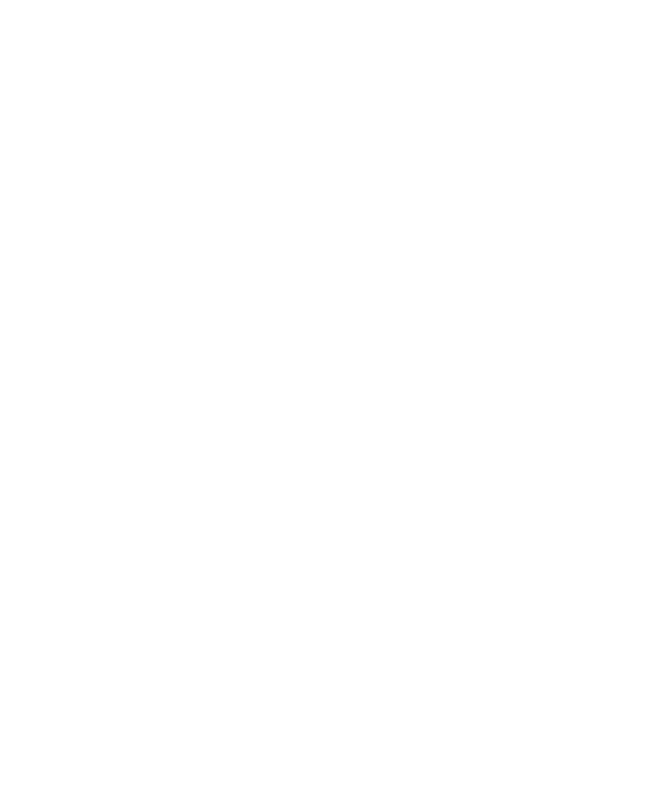
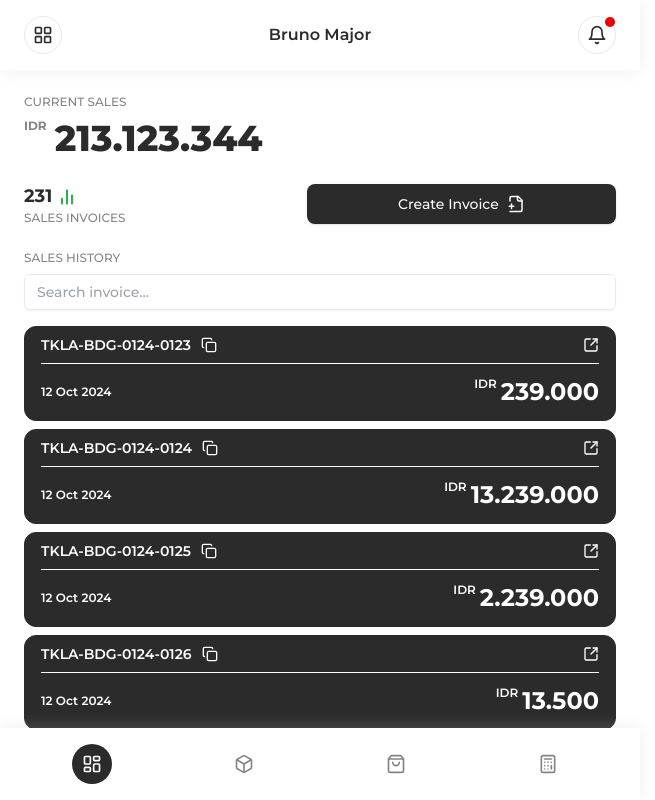
Before and after one commit to arrdix/techkila-hub, a React (Vite) app: page /sales in a window 1280 px wide. Before the commit this address had no page. Shown: the whole page, without its empty margins (0-655 px from the left). Built offline with nearby package versions, Linux system fonts and the light colour scheme.

Commit message:
feat(sales): create sales layout

```diff
--- a/src/App.tsx
+++ b/src/App.tsx
@@ -1,6 +1,7 @@
 import { Layout } from '@/layouts/Layout'
 import { Dashboard } from '@/pages/dashboard'
 import { Login } from '@/pages/login'
+import { Sales } from '@/pages/sales'
 import { Stock } from '@/pages/stock'
 import { Route, Routes } from 'react-router-dom'
 
@@ -11,6 +12,7 @@
                 <Route index element={<Dashboard />} />
                 <Route path="/login" element={<Login />} />
                 <Route path="/stock" element={<Stock />} />
+                <Route path="/sales" element={<Sales />} />
             </Route>
         </Routes>
     )
--- a/src/pages/dashboard.tsx
+++ b/src/pages/dashboard.tsx
@@ -1,4 +1,4 @@
-import { SalesCard } from '@/components/dashboard/sales-card'
+import { SalesCard } from '@/components/sales/sales-card'
 import { Button } from '@/components/ui/button'
 import { Recap } from '@/components/ui/recap'
 import { SalesChart } from '@/components/utils/sales-chart'
--- /dev/null
+++ b/src/pages/sales.tsx
@@ -0,0 +1,38 @@
+import { SalesCard } from '@/components/sales/sales-card'
+import { Button } from '@/components/ui/button'
+import { Recap } from '@/components/ui/recap'
+import { Input } from '@/components/utils/input'
+import { ChartNoAxesColumn, FilePlus2 } from 'lucide-react'
+
+export function Sales(): JSX.Element {
+    return (
+        <div className="flex flex-col gap-6">
+            <Recap>
+                <Recap.Title>CURRENT SALES</Recap.Title>
+                <Recap.Headline>
+                    <p className="text-4xl font-extrabold align-middle">213.123.344</p>
+                </Recap.Headline>
+                <Recap.Body>
+                    <div className="flex flex-col w-full">
+                        <p className="text-lg font-bold">
+                            231 <ChartNoAxesColumn size={20} className="inline text-success" />
+                        </p>
+                        <p className="text-xs text-muted">SALES INVOICES</p>
+                    </div>
+                    <Button size="lg" className="flex gap-2 w-full">
+                        Create Invoice
+                        <FilePlus2 size={18} />
+                    </Button>
+                </Recap.Body>
+            </Recap>
+            <div className="flex flex-col gap-2">
+                <p className="text-xs text-muted">SALES HISTORY</p>
+                <Input name="search" placeholder="Search invoice..." type="text" className="mb-2" />
+                <SalesCard invoiceNo="TKLA-BDG-0124-0123" date="12 Oct 2024" value="239.000" />
+                <SalesCard invoiceNo="TKLA-BDG-0124-0124" date="12 Oct 2024" value="13.239.000" />
+                <SalesCard invoiceNo="TKLA-BDG-0124-0125" date="12 Oct 2024" value="2.239.000" />
+                <SalesCard invoiceNo="TKLA-BDG-0124-0126" date="12 Oct 2024" value="13.500" />
+            </div>
+        </div>
+    )
+}
```
Also changed, not shown: src/components/sales/sales-card.tsx (renamed from src/components/dashboard/sales-card.tsx).
